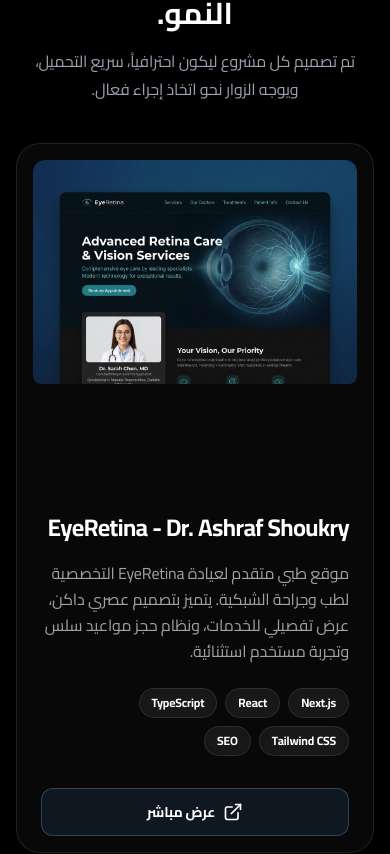
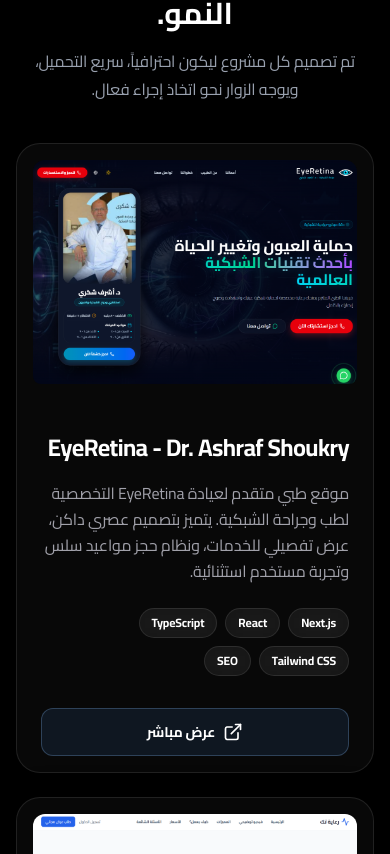
Before and after one commit to mostafa3sliaa/mostafa3slia.com, a Next.js app: page / in a window 390 px wide. Shown: the part 4930-5784 px from the top of the page. Built offline with nearby package versions, Linux system fonts and the light colour scheme.

Commit message:
feat: use real screenshots provided by user

```diff
--- a/components/sections/ProjectsSection.tsx
+++ b/components/sections/ProjectsSection.tsx
@@ -26,19 +26,13 @@
             const description = dictProject.description;
             const styles = accentStyles[project.accent];
 
-            // Bento Box layout logic
-            const isFeatured = index === 0;
-            const isWide = index === 3;
-
             const bentoClasses = cn(
               "glass-panel flex flex-col p-4 animate-fade-in-up",
-              isFeatured ? "md:col-span-2 xl:col-span-2" : "",
-              isWide ? "md:col-span-2 xl:col-span-3" : "",
             );
 
             return (
               <div key={title} className={bentoClasses} style={{ animationDelay: `${0.1 * index}s` }}>
-                <div className={cn("relative overflow-hidden rounded-xl", isFeatured ? "h-80" : "h-60")}>
+                <div className={cn("relative overflow-hidden rounded-xl", "h-60")}>
                   <ProjectVisual visual={project.visual} accent={project.accent} image={project.image} />
                 </div>
 
```
Also changed, not shown: public/dr-fawzy.png (added), public/eyeretina.png.
